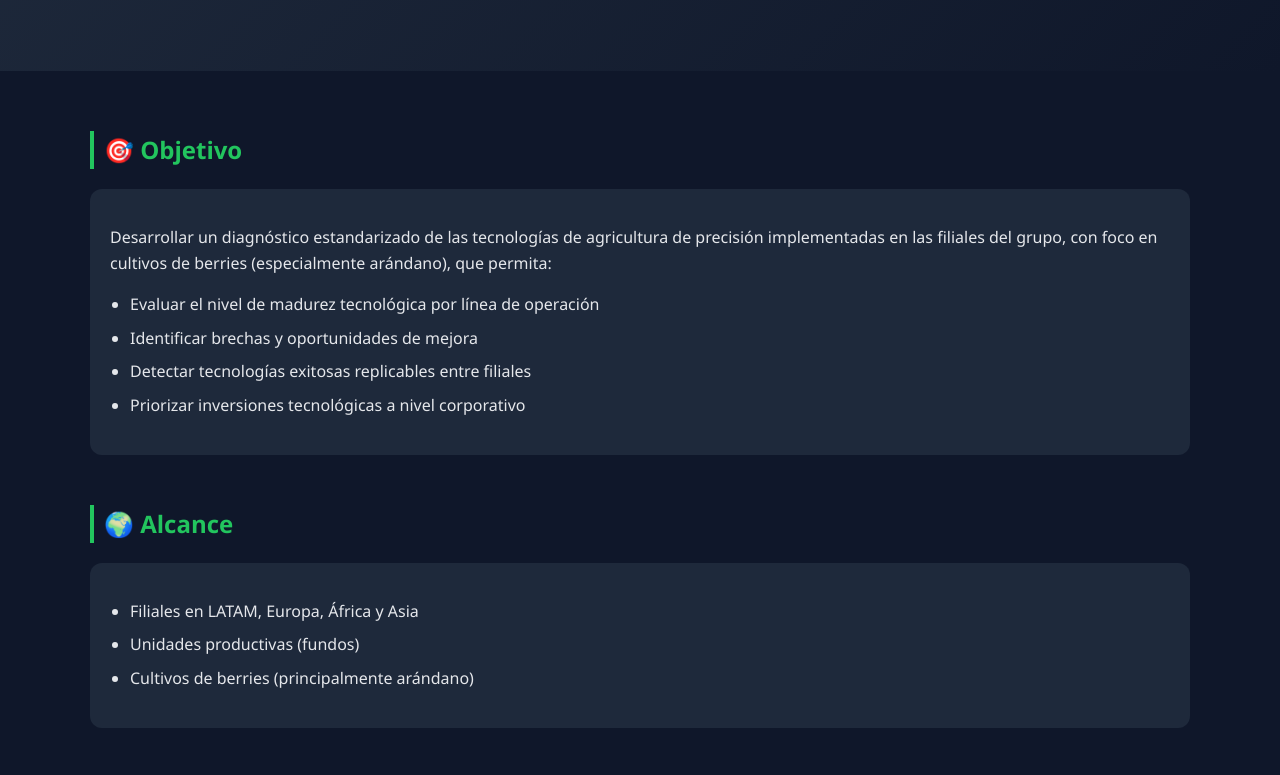
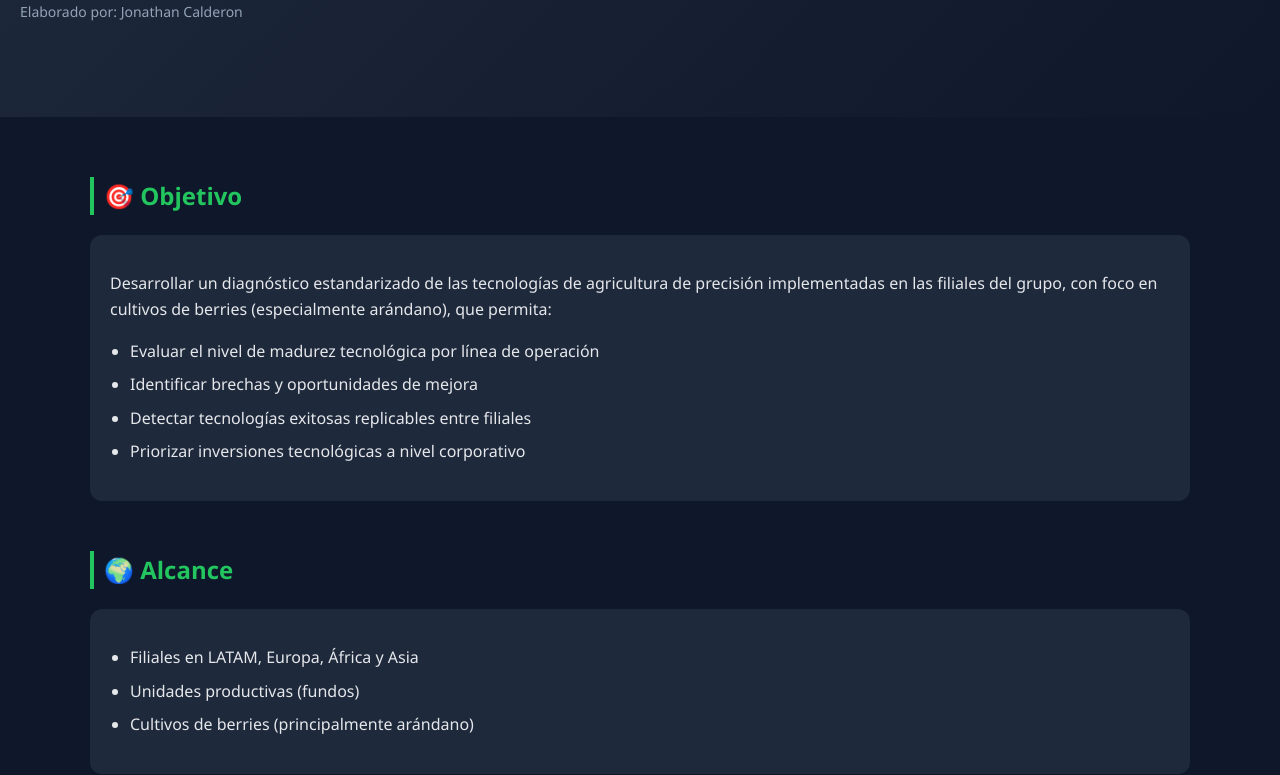
Before and after one commit to jonathan-cm-AP/Diagnostico_AP_HF, a plain HTML site: page index.html in a window 1280 px wide. Shown: the part 166-941 px from the top of the page. Drawn offline with Linux system fonts and the light colour scheme.

Commit message:
index.html

```diff
--- a/index.html
+++ b/index.html
@@ -87,6 +87,7 @@ li {
 
 <div class="hero">
     <h1>Diagnóstico Global de <span>Agricultura de Precisión</span></h1>
+    <p style="margin-top:10px; font-size:14px; color:#94a3b8;">Elaborado por: Jonathan Calderon</p>
 </div>
 
 <div class="container">
```
